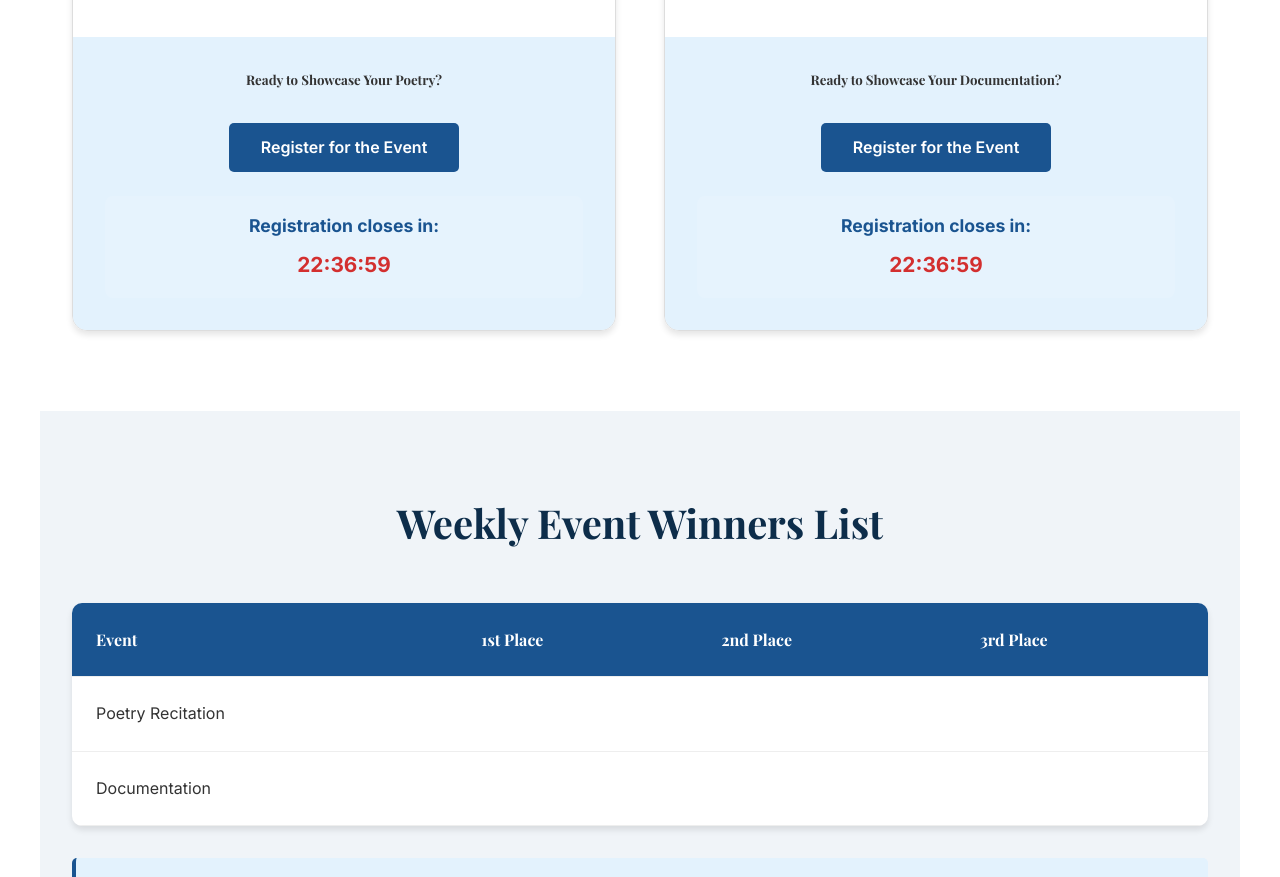
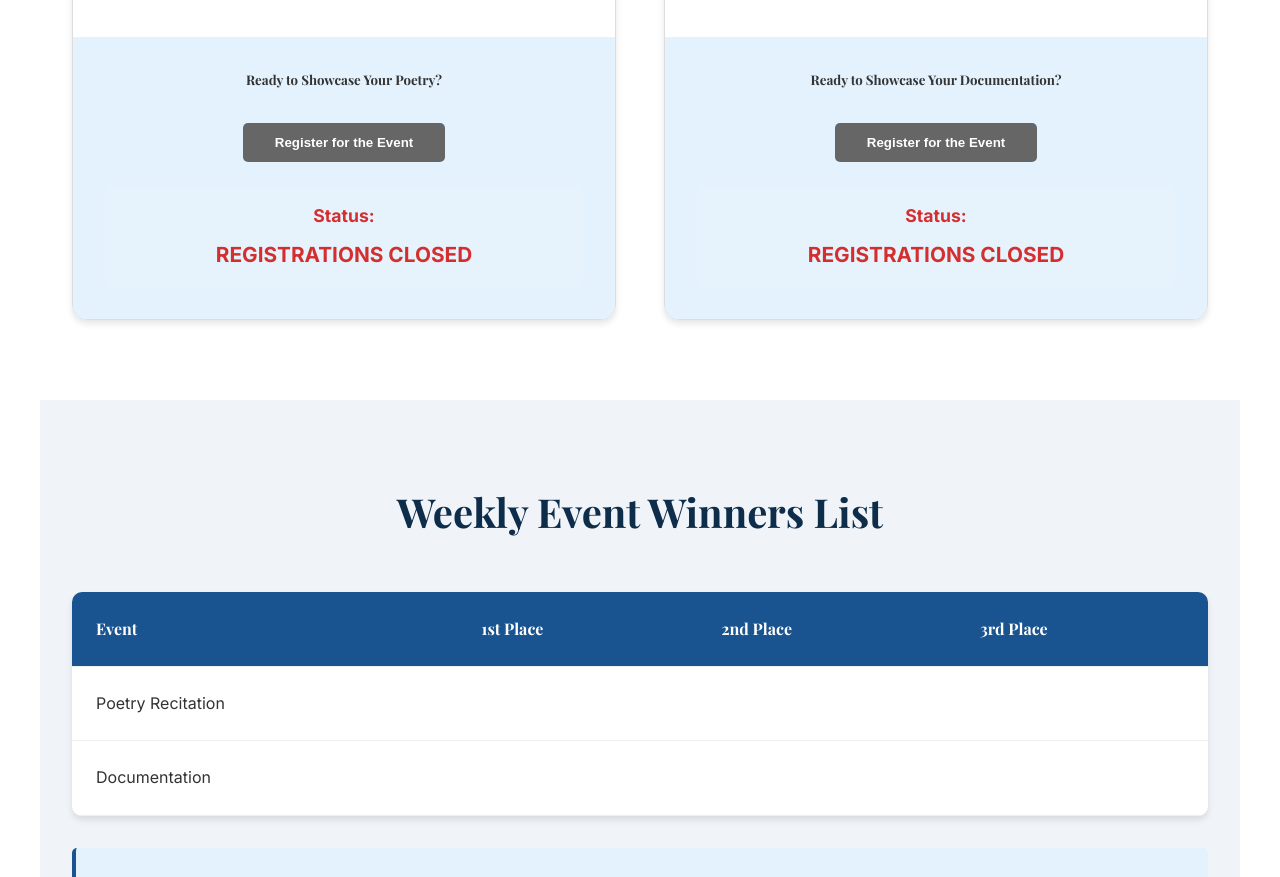
Before and after one commit to nocarbon41-ux/gurus-athenaeum, a plain HTML site: page index.html in a window 1280 px wide. Shown: the part 2120-2997 px from the top of the page. Drawn offline with nearby package versions, Linux system fonts and the light colour scheme.

Commit message:
Update: Close registrations and stop timers

```diff
--- a/index.html
+++ b/index.html
@@ -44,12 +44,11 @@
             padding: 0 2rem;
         }
 
-        /* Header Styling - Completely transparent, no white strip */
         header {
             background: transparent;
             box-shadow: none;
             padding: 1rem 0;
-            position: absolute; /* Absolute positioning to float over hero without space */
+            position: absolute;
             top: 0;
             left: 0;
             width: 100%;
@@ -83,9 +82,8 @@
             object-fit: contain;
         }
 
-        /* Hero Section - Solid Blue Background, no white strip */
         .hero {
-            padding: 10rem 2rem 4rem; /* Increased top padding for header space */
+            padding: 10rem 2rem 4rem;
             text-align: center;
             background: linear-gradient(135deg, var(--primary-blue) 0%, var(--dark-blue) 100%);
             min-height: 500px;
@@ -114,7 +112,7 @@
 
         .club-subtitle {
             font-size: 1.5rem;
-            color: #fff; /* Changed from accent-blue to white as requested */
+            color: #fff;
             margin-bottom: 1rem;
             font-weight: 600;
             letter-spacing: 1px;
@@ -135,7 +133,6 @@
             margin-bottom: 1.5rem;
         }
 
-        /* Benefits Section - Blue Background */
         .benefits {
             padding: 5rem 2rem;
             background: linear-gradient(135deg, var(--dark-blue) 0%, var(--primary-blue) 100%);
@@ -181,7 +178,6 @@
             margin-bottom: 1.5rem;
         }
 
-        /* Events Section */
         .events {
             padding: 5rem 2rem;
             background: #fff;
@@ -291,7 +287,7 @@
             border-radius: 8px;
             font-size: 1.1rem;
             font-weight: bold;
-            color: var(--primary-blue);
+            color: #d32f2f;
         }
 
         .timer-display {
@@ -303,7 +299,7 @@
 
         .btn-primary {
             display: inline-block;
-            background: var(--primary-blue);
+            background: #666;
             color: #fff;
             text-decoration: none;
             padding: 0.75rem 2rem;
@@ -311,13 +307,14 @@
             font-weight: 600;
             margin-top: 1rem;
             transition: var(--transition);
+            cursor: pointer;
+            border: none;
         }
 
         .btn-primary:hover {
-            background: var(--dark-blue);
+            background: #444;
         }
 
-        /* Winners Section */
         .winners {
             padding: 5rem 2rem;
             background: var(--light-bg);
@@ -370,7 +367,6 @@
             font-family: 'Playfair Display', serif;
         }
 
-        /* Gallery Section */
         .gallery {
             padding: 5rem 2rem;
             background: #fff;
@@ -407,7 +403,6 @@
             transform: scale(1.1);
         }
 
-        /* Footer */
         footer {
             background: var(--dark-blue);
             color: #fff;
@@ -530,13 +525,12 @@
                     </div>
                     <div class="registration-cta">
                         <h5>Ready to Showcase Your Poetry?</h5>
-                        <a href="https://docs.google.com/forms/d/e/1FAIpQLSfBAjDocss-yAHRnvS3F5ptCHwponOtQDfaNlIHoc4HYUrfWg/viewform?usp=publish-editor"
-                           class="btn-primary" target="_blank">
+                        <button class="btn-primary" onclick="alert('Registrations are closed')">
                            Register for the Event
-                        </a>
+                        </button>
                         <div class="countdown-timer">
-                            <p>Registration closes in:</p>
-                            <div class="timer-display" id="timer1">00:00:00</div>
+                            <p>Status:</p>
+                            <div class="timer-display">REGISTRATIONS CLOSED</div>
                         </div>
                     </div>
                 </div>
@@ -571,13 +565,12 @@
                     </div>
                     <div class="registration-cta">
                         <h5>Ready to Showcase Your Documentation?</h5>
-                        <a href="https://docs.google.com/forms/d/e/1FAIpQLSc4rikWszhVZd05cDBWAoslR_I45GbiBqfzT2QwdAdzE6HILg/viewform?usp=publish-editor"
-                           class="btn-primary" target="_blank">
+                        <button class="btn-primary" onclick="alert('Registrations are closed')">
                             Register for the Event
-                        </a>
+                        </button>
                         <div class="countdown-timer">
-                            <p>Registration closes in:</p>
-                            <div class="timer-display" id="timer2">00:00:00</div>
+                            <p>Status:</p>
+                            <div class="timer-display">REGISTRATIONS CLOSED</div>
                         </div>
                     </div>
                 </div>
@@ -666,28 +659,5 @@
             <p>&copy; 2026 GURU'S ATHENAEUM 26-26. Guru Nanak Institutions. All rights reserved.</p>
         </div>
     </footer>
-
-    <script>
-        document.addEventListener('DOMContentLoaded', () => {
-            function updateCountdownTimer() {
-                const now = new Date();
-                const midnight = new Date();
-                midnight.setHours(24, 0, 0, 0);
-                const timeRemaining = midnight - now;
-                if (timeRemaining > 0) {
-                    const hours = Math.floor((timeRemaining / (1000 * 60 * 60)) % 24);
-                    const minutes = Math.floor((timeRemaining / (1000 * 60)) % 60);
-                    const seconds = Math.floor((timeRemaining / 1000) % 60);
-                    const timeString = String(hours).padStart(2, '0') + ':' + String(minutes).padStart(2, '0') + ':' + String(seconds).padStart(2, '0');
-                    const timer1 = document.getElementById('timer1');
-                    const timer2 = document.getElementById('timer2');
-                    if (timer1) timer1.textContent = timeString;
-                    if (timer2) timer2.textContent = timeString;
-                }
-            }
-            updateCountdownTimer();
-            setInterval(updateCountdownTimer, 1000);
-        });
-    </script>
 </body>
 </html>
```
